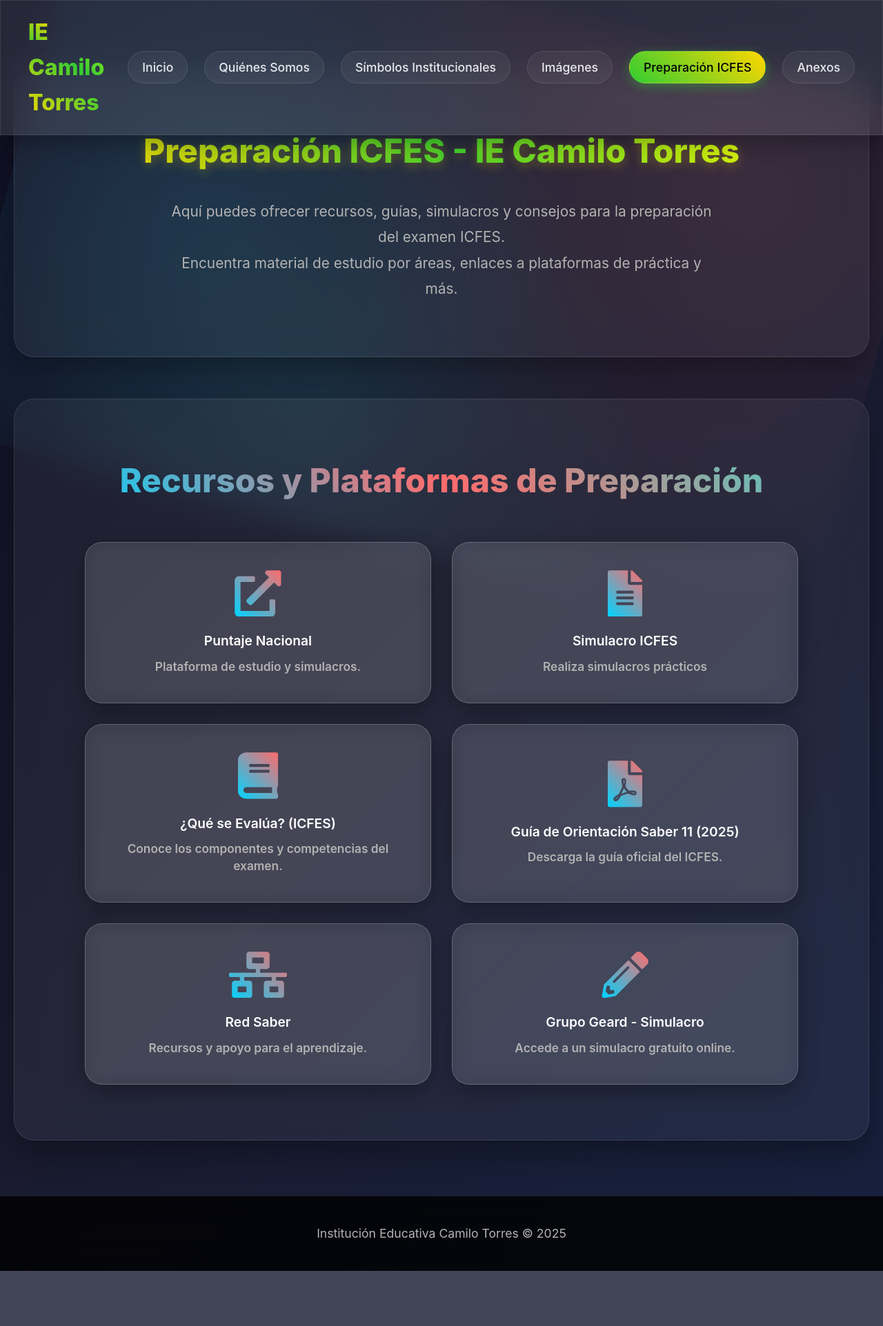
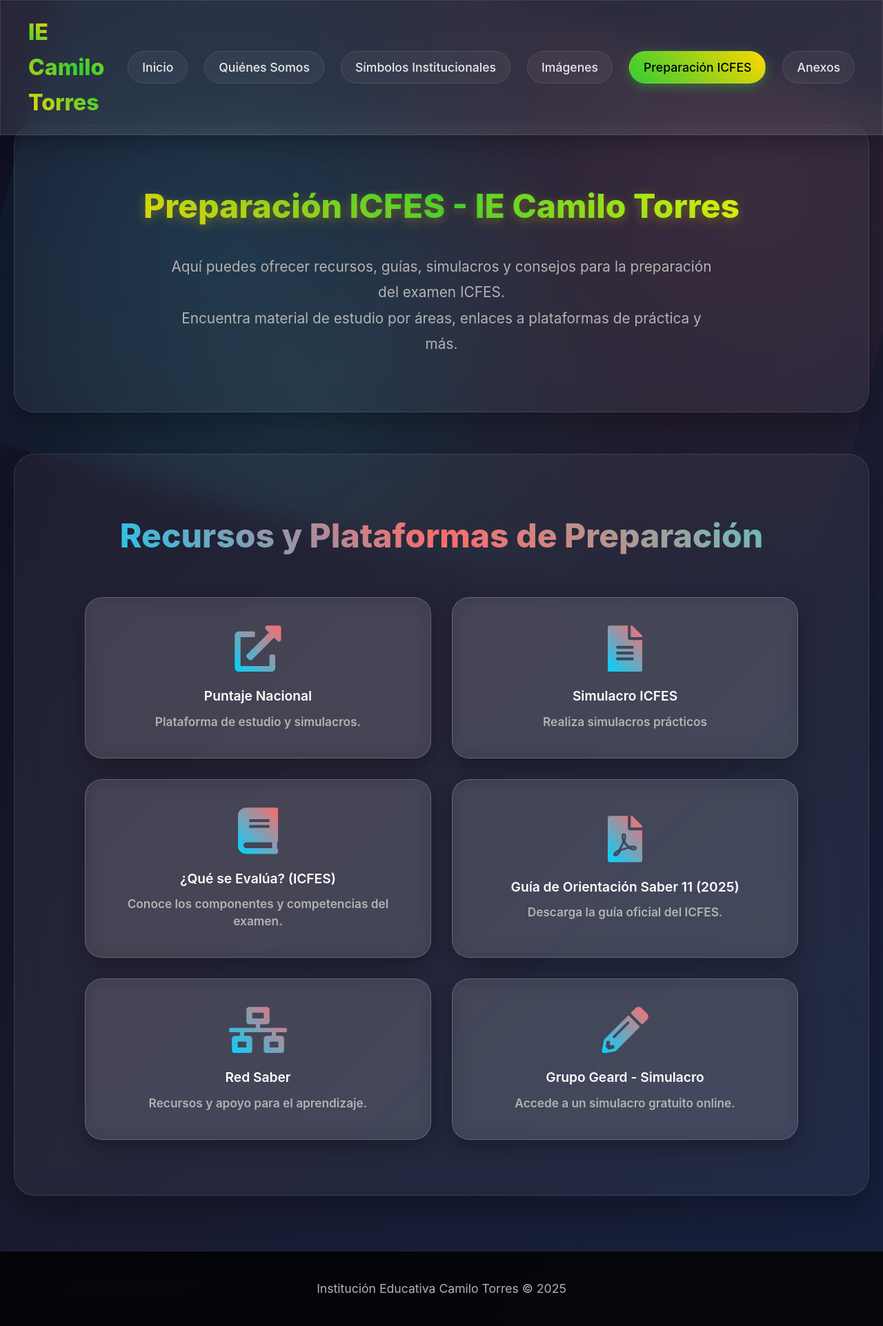
Before and after one commit to belaNh27/IEcamilotorres, a Flask app: page /icfes in a window 1280 px wide. Shown: the whole page at 69% size. Before the commit the page ends 1843 px from the top, so only its background shows below. Run offline with Flask 3, Linux system fonts and the light colour scheme.

Commit message:
Update styles.css

```diff
--- a/static/css/styles.css
+++ b/static/css/styles.css
@@ -12,6 +12,7 @@ body {
     line-height: 1.6;
     color: #e8eaed;
     overflow-x: hidden;
+    padding-top: 80px;  /* 👈 igual al min-height del header */
 }
 
 .container {
```
